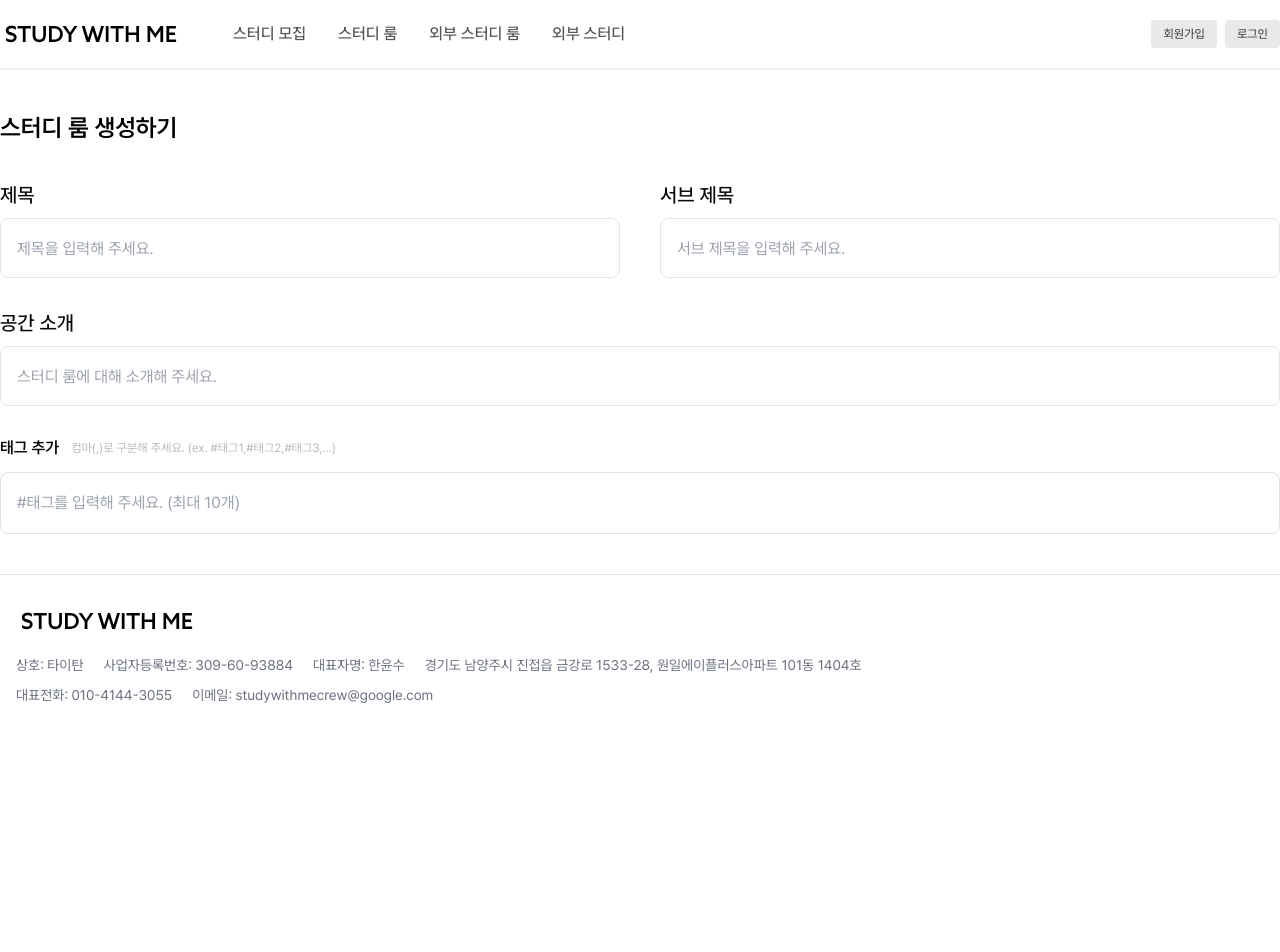
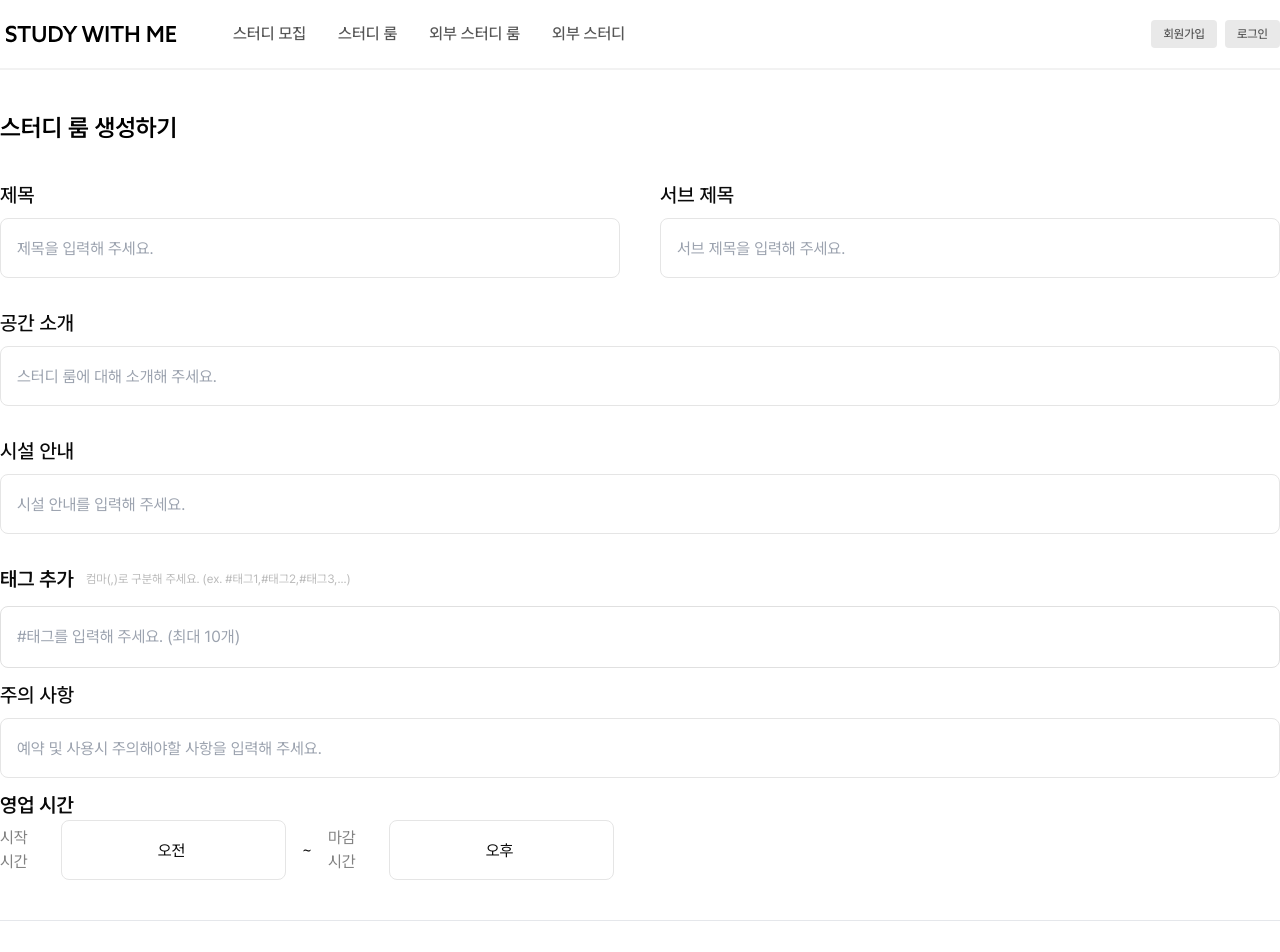
Before and after one commit to Study-With-Me-JJ/swm-frontend, a Next.js app: page /studyroom/new in a window 1280 px wide. Shown: the top 952 px of the page. Before the commit the page ends 800 px from the top, so only its background shows below. Built offline with nearby package versions, Linux system fonts and the light colour scheme.

Commit message:
temp: time input

```diff
--- a/src/components/study-room/create/study-room-create.tsx
+++ b/src/components/study-room/create/study-room-create.tsx
@@ -1,11 +1,79 @@
-import { FormProvider, useForm } from 'react-hook-form';
+import { useState } from 'react';
+import {
+  Controller,
+  FormProvider,
+  useForm,
+  useFormContext,
+} from 'react-hook-form';
 import { CreateStudyRoomReq } from '@/types/api';
 import { InputField } from '@/components/InputField';
+import { Input } from '@/components/ui/input';
 
 export interface StudyRoomCreateProps {
   mutate: (data: CreateStudyRoomReq) => void;
   isPending: boolean;
 }
+
+interface TimeInputProps {
+  name: keyof CreateStudyRoomReq;
+  label: string;
+  period: '오전' | '오후';
+  onChange: (time: string) => void;
+}
+
+const TimeInput = ({ name, label, period, onChange }: TimeInputProps) => {
+  const { control } = useFormContext();
+  const [hour, setHour] = useState('');
+  const [minute, setMinute] = useState('');
+
+  const handleTimeChange = (e: React.ChangeEvent<HTMLInputElement>) => {
+    const value = e.target.value.replace(/[^0-9]/g, '');
+
+    if (value.length <= 4) {
+      let newHour = '';
+      let newMinute = '';
+
+      if (value.length <= 2) {
+        newHour = value;
+        newMinute = minute;
+      } else {
+        newHour = value.slice(0, 2);
+        newMinute = value.slice(2);
+      }
+
+      if (parseInt(newHour) > 24) newHour = '24';
+      if (parseInt(newMinute) > 59) newMinute = '59';
+
+      setHour(newHour);
+      setMinute(newMinute);
+
+      const formattedHour = newHour.padStart(2, '0');
+      const formattedMinute = newMinute.padStart(2, '0');
+      onChange(`${formattedHour}:${formattedMinute}`);
+    }
+  };
+
+  const displayValue = `${period} ${hour}${minute.length ? ':' + minute : ''}`;
+
+  return (
+    <div className="flex max-w-[286px] items-center gap-4">
+      <label className="text-[16px] text-[#828282]">{label}</label>
+      <Controller
+        name={name}
+        control={control}
+        render={({ field }) => (
+          <Input
+            {...field}
+            type="text"
+            value={displayValue}
+            onChange={handleTimeChange}
+            className="min-w-[208px] text-center text-[16px] leading-[34px] outline-none"
+          />
+        )}
+      />
+    </div>
+  );
+};
 
 export const StudyRoomCreate = (
   {
@@ -13,7 +81,22 @@ export const StudyRoomCreate = (
     // isPending,
   }: StudyRoomCreateProps,
 ) => {
-  const methods = useForm();
+  const methods = useForm<CreateStudyRoomReq>({
+    defaultValues: {
+      openingTime: '00:00',
+      closingTime: '24:00',
+    },
+  });
+
+  const { setValue } = methods;
+
+  const handleOpeningTimeChange = (time: string) => {
+    setValue('openingTime', time);
+  };
+
+  const handleClosingTimeChange = (time: string) => {
+    setValue('closingTime', time);
+  };
 
   return (
     <FormProvider {...methods}>
@@ -46,11 +129,18 @@ export const StudyRoomCreate = (
             type="text"
             placeholder="스터디 룸에 대해 소개해 주세요."
           />
-          {/* NOTE: 시설안내 영역 논의 후 작업 */}
-          {/* NOTE: 태그 추가 영역 논의 후 작업 */}
+          {/* NOTE: 시설안내 영역 논의 후 작업 -> 시설안내 필드는 notice라고 함. 지윤님에게 디자인 피드백 필요*/}
+          <InputField
+            className="text-[20px]"
+            name="notice"
+            label="시설 안내"
+            type="text"
+            placeholder="시설 안내를 입력해 주세요."
+          />
+          {/* NOTE: 태그 추가 영역 논의 후 작업. 스터디 생성과 같은 string[] 타입이므로 스터디와 동일하게 구현해도 될지 지윤님에게 피드백 */}
           <div className="flex flex-col gap-[12px]">
             <div className="flex items-center gap-[12px]">
-              <h3 className="font-semibold">태그 추가</h3>
+              <h3 className="text-[20px] font-semibold">태그 추가</h3>
               <span className="text-[12px] text-[#bbb]">
                 컴마(,)로 구분해 주세요. (ex. #태그1,#태그2,#태그3,...)
               </span>
@@ -90,6 +180,34 @@ export const StudyRoomCreate = (
                 />
               </div>
             </div>
+            <InputField
+              className="text-[20px]"
+              name="guideline"
+              label="주의 사항"
+              type="text"
+              placeholder="예약 및 사용시 주의해야할 사항을 입력해 주세요."
+            />
+            <div>
+              <div className="flex items-center gap-[12px]">
+                <h3 className="text-[20px] font-semibold">영업 시간</h3>
+              </div>
+
+              <div className="flex items-center">
+                <TimeInput
+                  name="openingTime"
+                  label="시작 시간"
+                  period="오전"
+                  onChange={handleOpeningTimeChange}
+                />
+                <span className="px-4 text-[16px]">~</span>
+                <TimeInput
+                  name="closingTime"
+                  label="마감 시간"
+                  period="오후"
+                  onChange={handleClosingTimeChange}
+                />
+              </div>
+            </div>
           </div>
         </div>
       </form>
```
